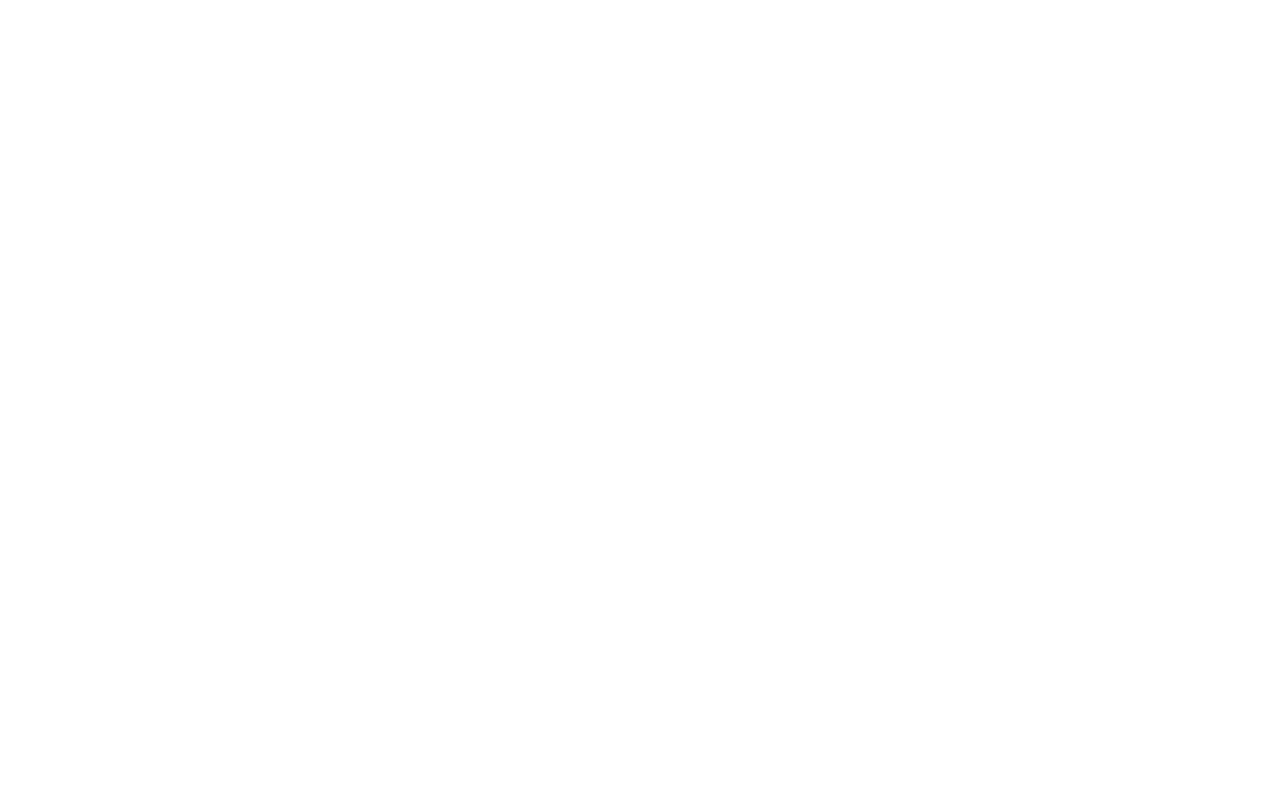
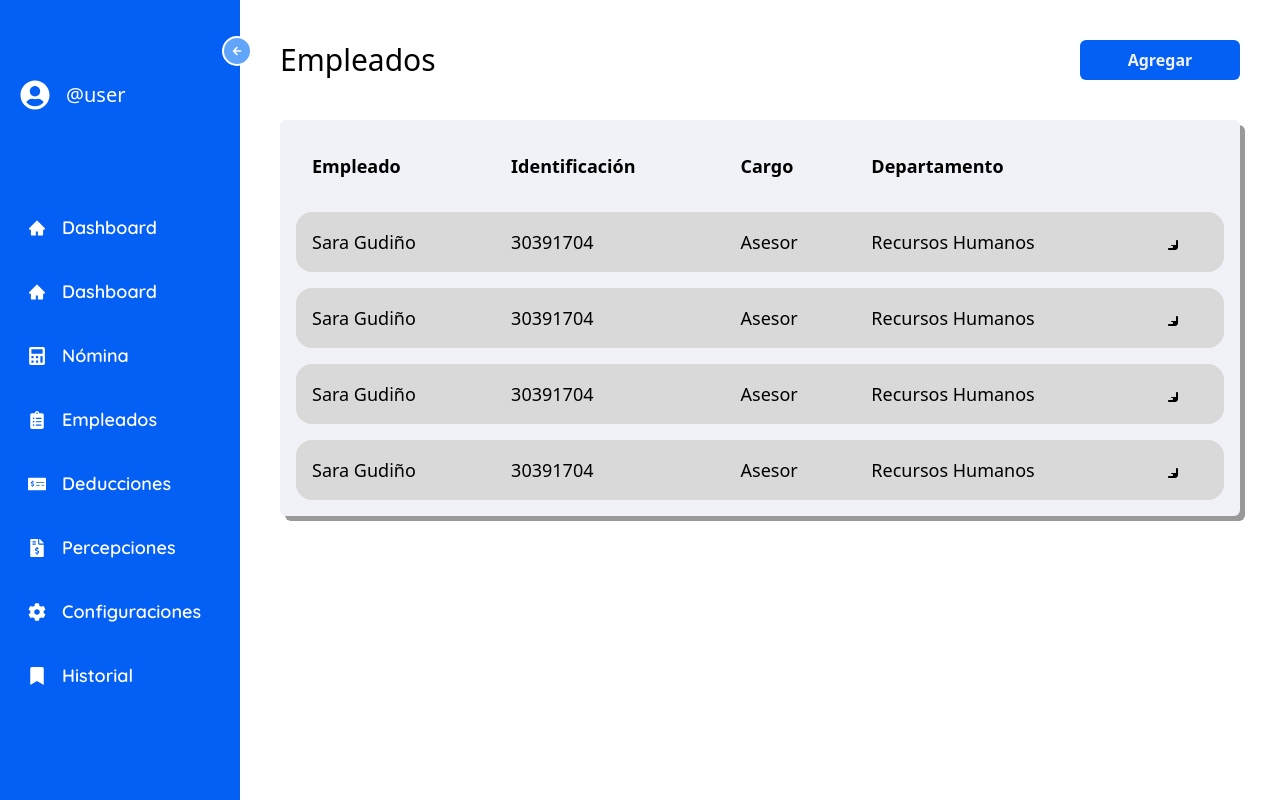
Before and after one commit to saritagud/Nomina_Frontend, a React (Vite) app: page /empleados in a window 1280 px wide. Built offline with nearby package versions, Linux system fonts and the light colour scheme; the HTML template or start-up script is replaced by a standard one.

Commit message:
Apartado de empleados

```diff
--- a/src/Components/Employees.jsx
+++ b/src/Components/Employees.jsx
@@ -1,5 +1,143 @@
-export function Employees(){
-    return(
-        <></>
-    )
-}
+import React from 'react';
+import { SideBar } from "./Sidebar"
+
+export function Employees() {
+      const empleyoees = [5]
+      const handleVerNominaClick = (empleado) => {
+        // Lógica para ver la nómina del empleado
+        console.log(`Ver nómina de ${empleado.nombre}`);
+        // Puedes redirigir a la página de la nómina del empleado, o realizar la acción necesaria
+      };
+
+      return (
+        <div className="flex">
+          <SideBar />
+          <main className="w-screen h-screen p-10 flex flex-col gap-10">
+            <section className="flex justify-between items-center">
+              <h1 className="text-3xl">Empleados</h1>
+              <form className="flex gap-2">
+                <button className="bg-azulClaro px-3 py-2 rounded-md placeholder-grisClaro text-grisClaro outline-none w-40 font-semibold">
+                  Agregar
+                </button>
+              </form>
+            </section>
+            {empleyoees?.length === 0 ? (
+              <strong className="text-xl">
+                No hay nomina de este empleado
+              </strong>
+            ) : (
+                empleyoees?.length > 0 && (
+                <>
+                  <table className="bg-grisClaro rounded-md shadow-right-dark w-full px-4 border-separate border-spacing-0 border-spacing-y-4">
+                    <thead className="px-5">
+                      <tr>
+                        <th className="p-4 text-lg text-start">Empleado</th>
+                        <th className="p-4 text-lg text-start">Identificación</th>
+                        <th className="p-4 text-lg text-start">Cargo</th>
+                        <th className="p-4 text-lg text-start">Departamento</th>
+                        <th className="p-4 text-lg text-start"></th>
+                      </tr>
+                    </thead>
+                    <tbody className="px-5">
+                      <tr className="bg-grisOscuro">
+                        <td className="p-4 text-lg rounded-l-2xl">Sara Gudiño</td>
+                        <td className="p-4 text-lg">30391704</td>
+                        <td className="p-4 text-lg">Asesor</td>
+                        <td className="p-4 text-lg">
+                          Recursos Humanos
+                        </td>
+                        <td className="p-4 text-lg rounded-r-2xl">
+                        <svg
+                          width="24"
+                          height="24"
+                          viewBox="0 0 24 24"
+                          fill="none"
+                          xmlns="http://www.w3.org/2000/svg"
+                          onClick={() => handleVerNominaClick(empleado)}
+                        >
+                          <path
+                            d="M13 16C13 15.4477 13.4477 15 14 15H18V11C18 10.4477 18.4477 10 19 10C19.5523 10 20 10.4477 20 11V17C20 18.6569 18.6569 20 17 20H11C10.4477 20 10 19.5523 10 19C10 18.4477 10.4477 18 11 18H14C14.5523 18 15 17.5523 15 17V16H13Z"
+                            fill="black"
+                          />
+                        </svg>
+                      </td>
+                      </tr>
+                      <tr className="bg-grisOscuro">
+                        <td className="p-4 text-lg rounded-l-2xl">Sara Gudiño</td>
+                        <td className="p-4 text-lg">30391704</td>
+                        <td className="p-4 text-lg">Asesor</td>
+                        <td className="p-4 text-lg">
+                          Recursos Humanos
+                        </td>
+                        <td className="p-4 text-lg rounded-r-2xl">
+                        <svg
+                          width="24"
+                          height="24"
+                          viewBox="0 0 24 24"
+                          fill="none"
+                          xmlns="http://www.w3.org/2000/svg"
+                          onClick={() => handleVerNominaClick(empleado)}
+                        >
+                          <path
+                            d="M13 16C13 15.4477 13.4477 15 14 15H18V11C18 10.4477 18.4477 10 19 10C19.5523 10 20 10.4477 20 11V17C20 18.6569 18.6569 20 17 20H11C10.4477 20 10 19.5523 10 19C10 18.4477 10.4477 18 11 18H14C14.5523 18 15 17.5523 15 17V16H13Z"
+                            fill="black"
+                          />
+                        </svg>
+                      </td>
+                      </tr>
+                      <tr className="bg-grisOscuro">
+                        <td className="p-4 text-lg rounded-l-2xl">Sara Gudiño</td>
+                        <td className="p-4 text-lg">30391704</td>
+                        <td className="p-4 text-lg">Asesor</td>
+                        <td className="p-4 text-lg">
+                          Recursos Humanos
+                        </td>
+                        <td className="p-4 text-lg rounded-r-2xl">
+                        <svg
+                          width="24"
+                          height="24"
+                          viewBox="0 0 24 24"
+                          fill="none"
+                          xmlns="http://www.w3.org/2000/svg"
+                          onClick={() => handleVerNominaClick(empleado)}
+                        >
+                          <path
+                            d="M13 16C13 15.4477 13.4477 15 14 15H18V11C18 10.4477 18.4477 10 19 10C19.5523 10 20 10.4477 20 11V17C20 18.6569 18.6569 20 17 20H11C10.4477 20 10 19.5523 10 19C10 18.4477 10.4477 18 11 18H14C14.5523 18 15 17.5523 15 17V16H13Z"
+                            fill="black"
+                          />
+                        </svg>
+                      </td>
+                      </tr>
+                      <tr className="bg-grisOscuro">
+                        <td className="p-4 text-lg rounded-l-2xl">Sara Gudiño</td>
+                        <td className="p-4 text-lg">30391704</td>
+                        <td className="p-4 text-lg">Asesor</td>
+                        <td className="p-4 text-lg">
+                          Recursos Humanos
+                        </td>
+                        <td className="p-4 text-lg rounded-r-2xl">
+                        <svg
+                          width="24"
+                          height="24"
+                          viewBox="0 0 24 24"
+                          fill="none"
+                          xmlns="http://www.w3.org/2000/svg"
+                          onClick={() => handleVerNominaClick(empleado)}
+                        >
+                          <path
+                            d="M13 16C13 15.4477 13.4477 15 14 15H18V11C18 10.4477 18.4477 10 19 10C19.5523 10 20 10.4477 20 11V17C20 18.6569 18.6569 20 17 20H11C10.4477 20 10 19.5523 10 19C10 18.4477 10.4477 18 11 18H14C14.5523 18 15 17.5523 15 17V16H13Z"
+                            fill="black"
+                          />
+                        </svg>
+                      </td>
+                      </tr>
+                    </tbody>
+                  </table>
+                  <section className="flex justify-between w-full px-5"></section>
+                </>
+              )
+            )}
+          </main>
+        </div>
+      )
+    }
```
